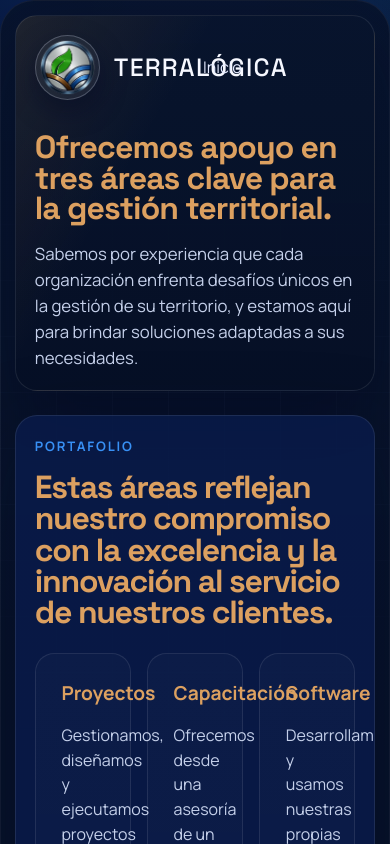
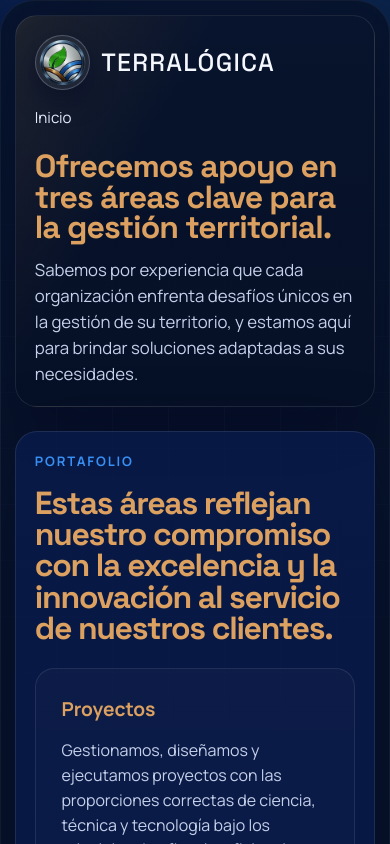
Before and after one commit to moraman61-arch/terralogica-web, a React (Vite) app: page /servicios in a window 390 px wide. Shown: the top 844 px of the page. Built offline with nearby package versions, Linux system fonts and the light colour scheme.

Commit message:
Fix mobile home layout

```diff
--- a/src/App.css
+++ b/src/App.css
@@ -1485,11 +1485,11 @@
   .roadmap-grid,
   .pillar-list,
   .signal-grid {
-    flex-direction: column;
-    flex-wrap: nowrap;
+    grid-template-columns: 1fr;
   }
 
   .topbar {
+    justify-items: start;
     gap: 1rem;
     margin-bottom: 2rem;
   }
@@ -1497,6 +1497,20 @@
   .topnav {
     justify-content: flex-start;
     flex-wrap: wrap;
+  }
+
+  .hero-grid {
+    gap: 1.2rem;
+  }
+
+  .hero-actions {
+    grid-template-columns: repeat(2, minmax(0, 1fr));
+  }
+
+  .client-info-panel {
+    position: static;
+    width: 100%;
+    margin: 0.65rem 0 0;
   }
 
   .cta-section {
@@ -1550,6 +1564,40 @@
     padding: 1.2rem;
   }
 
+  .topbar {
+    margin-bottom: 1.35rem;
+  }
+
+  .topnav {
+    gap: 0.8rem;
+    font-size: 0.95rem;
+  }
+
+  .brand {
+    gap: 0.7rem;
+  }
+
+  .brand-logo {
+    width: 3.45rem;
+    height: 3.45rem;
+  }
+
+  .hero-grid {
+    gap: 1rem;
+  }
+
+  .hero-copy {
+    gap: 0.9rem;
+  }
+
+  .hero-actions {
+    grid-template-columns: 1fr;
+  }
+
+  .primary-link {
+    min-height: 3rem;
+  }
+
   .hero-banner-card {
     width: clamp(240px, 70vw, 290px);
     min-height: 130px;
```
